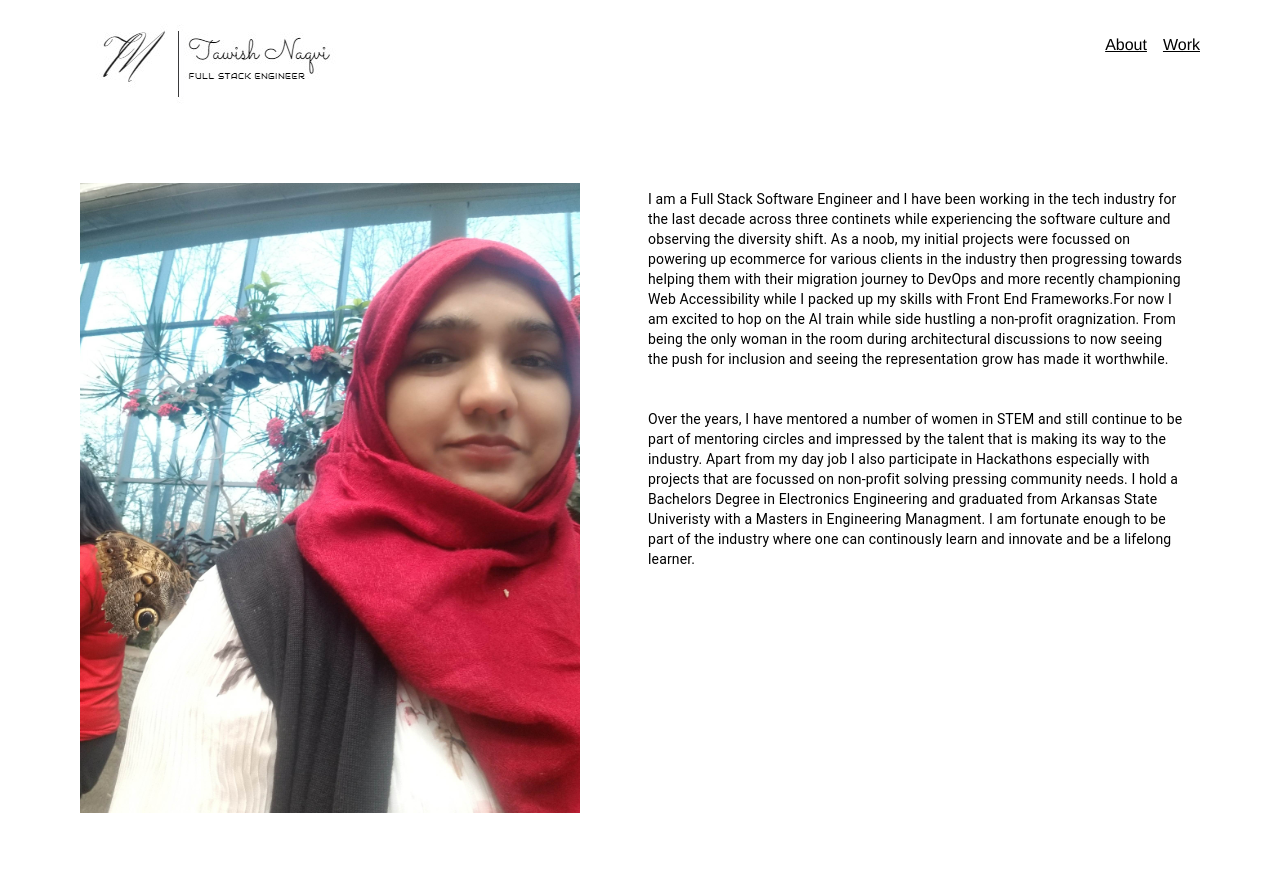
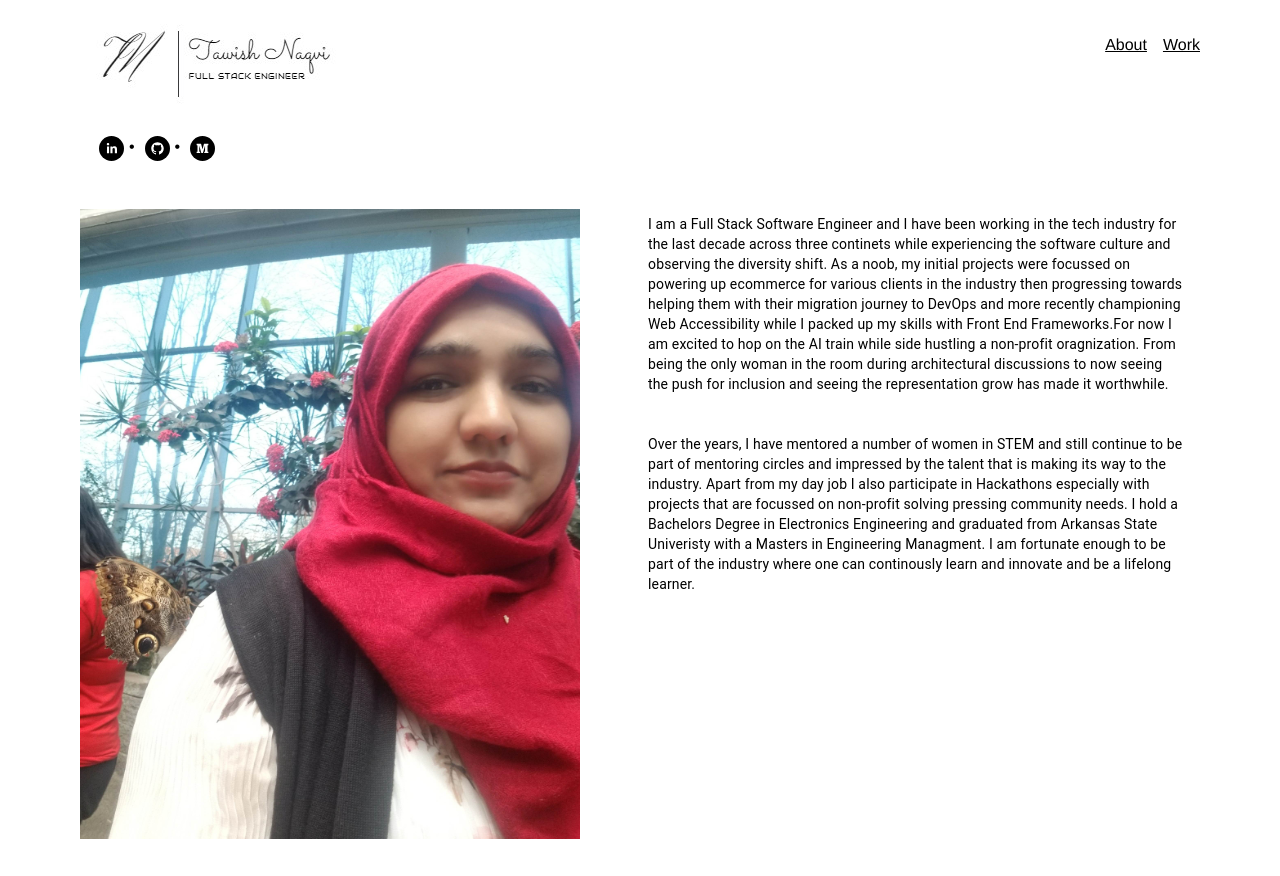
Before and after one commit to tawish1310/portfolio, a Gatsby site: page / in a window 1280 px wide. Before the commit the page ends 851 px from the top, so only its background shows below. Built offline with nearby package versions, Linux system fonts and the light colour scheme; Gatsby itself is replaced by a stand-in of ours.

Commit message:
First Publish

```diff
--- a/src/components/layout.js
+++ b/src/components/layout.js
@@ -4,7 +4,7 @@ import Footer from "../pages/Footer"
 import logo from "../styles/logo1.jpg"
 import Grid from "@material-ui/core/Grid"
 import { makeStyles } from "@material-ui/core/styles"
-
+import { SocialIcon } from "react-social-icons"
 
 const ListLink = props => (
   <li
@@ -12,18 +12,17 @@ const ListLink = props => (
       display: `inline`,
       marginRight: `1rem`,
       marginTop: `33px`,
-      float:`right`
+      float: `right`,
     }}
   >
     <Link
       href={props.to}
-      style={{ color: "black", backgroundImage: "none"}}
+      style={{ color: "black", backgroundImage: "none" }}
       underline="always"
       aria-label={props.children}
     >
       {props.children}
     </Link>
-
   </li>
 )
 
@@ -32,9 +31,48 @@ export default function Layout({ children }) {
   return (
     <div className="header">
       <Grid>
-        <img src={logo} className={classes.img} alt="name Logo" />
         <ListLink to="/work/">Work</ListLink>
         <ListLink to="/">About</ListLink>
+        <img src={logo} className={classes.img} alt="name Logo" />
+        <br />
+
+        <SocialIcon
+          url="https://www.linkedin.com/in/tawish/"
+          bgColor="#000000"
+          style={{
+            height: 25,
+            width: 25,
+            textShadow: `none`,
+            backgroundImage: `none`,
+            left: `35px`,
+          }}
+        />
+        <span style={{ paddingLeft: `40px` }}>&bull;</span>
+
+        <SocialIcon
+          url="https://github.com/tawish1310"
+          bgColor="#000000"
+          style={{
+            height: 25,
+            width: 25,
+            textShadow: `none`,
+            backgroundImage: `none`,
+            left: `10px`,
+          }}
+        />
+        <span style={{ paddingLeft: `15px` }}>&bull;</span>
+
+        <SocialIcon
+          url="https://medium.com/@tawish"
+          bgColor="#000000"
+          style={{
+            height: 25,
+            width: 25,
+            textShadow: `none`,
+            backgroundImage: `none`,
+            left: `10px`,
+          }}
+        />
 
         {children}
       </Grid>
--- a/src/styles/main.css
+++ b/src/styles/main.css
@@ -64,3 +64,7 @@
   max-width: 650;
   margin-top: 15px;
 }
+
+.icon{
+  background-position: 100px;
+}
```
